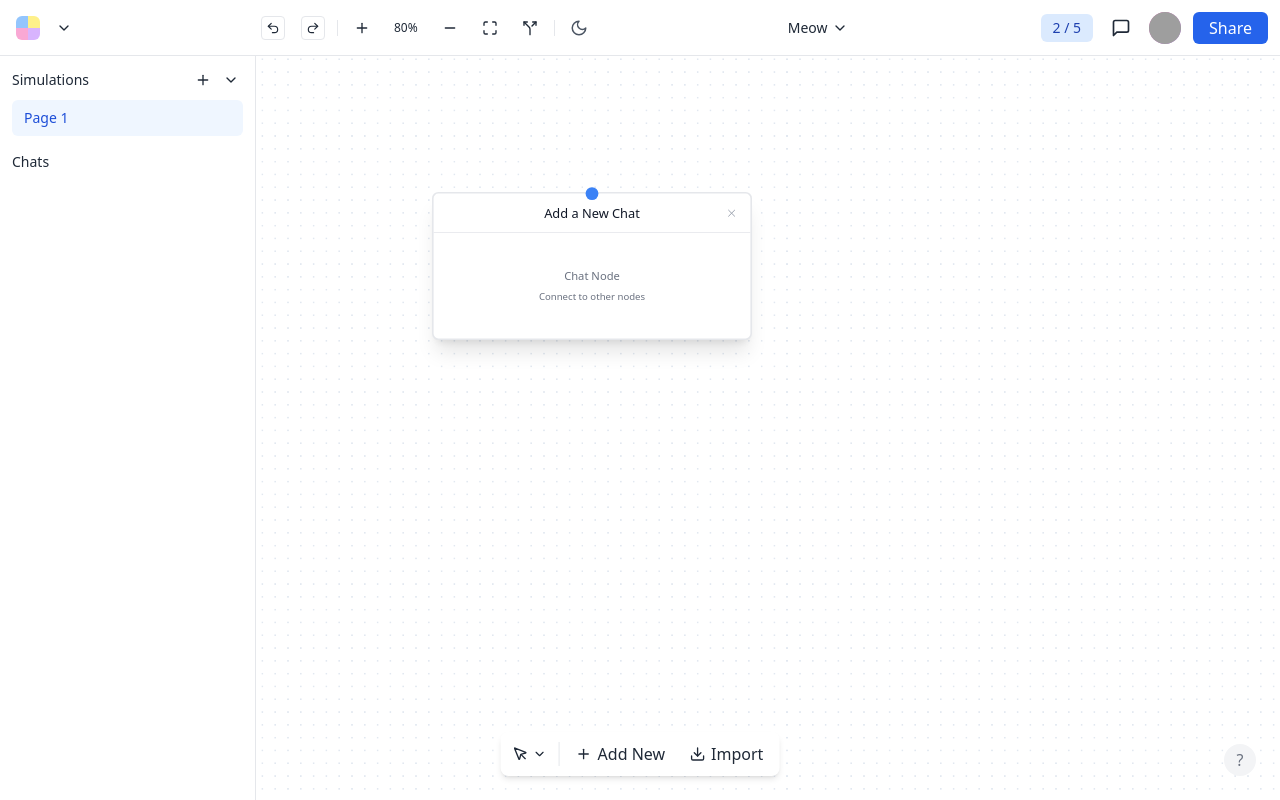
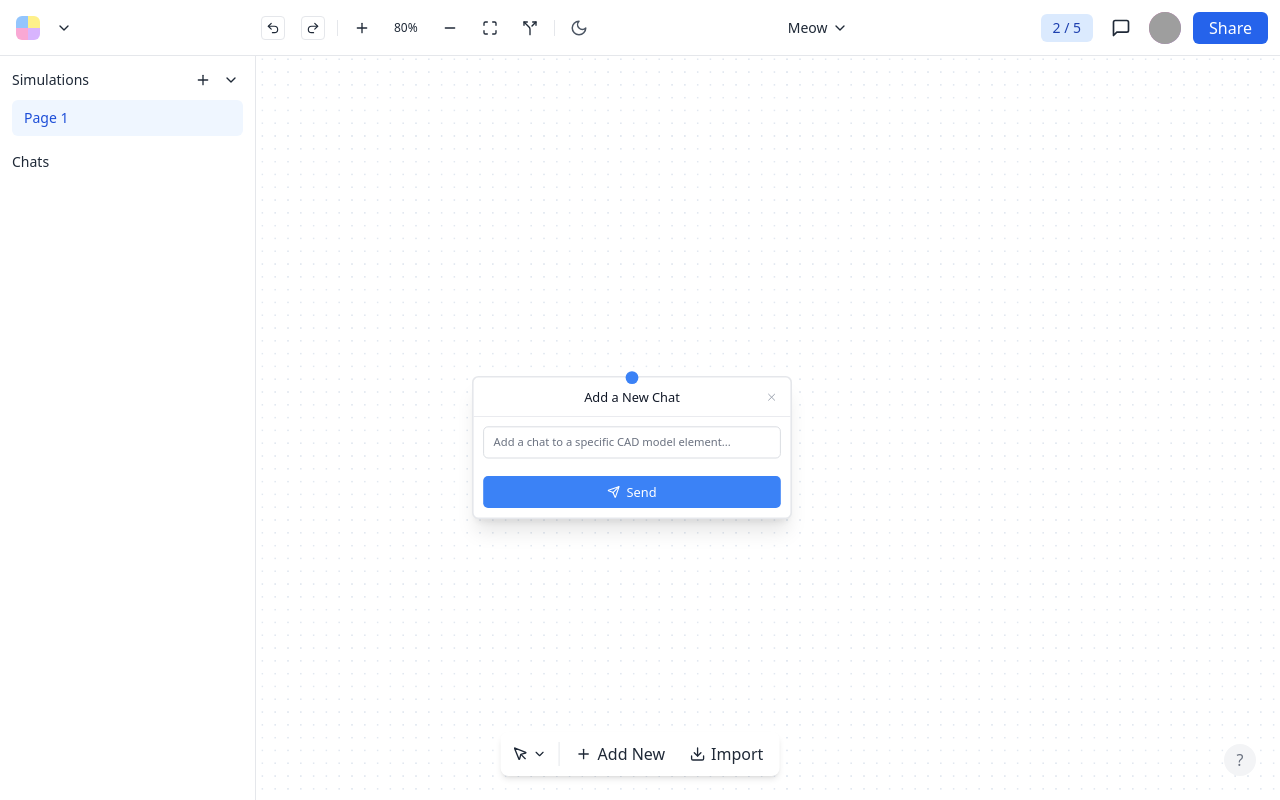
Before and after one commit to tonean/processor-cad, a React (Vite) app: page / in a window 1280 px wide. Both pictures are taken after a click on the button "Add New". Built offline with nearby package versions, Linux system fonts and the light colour scheme; grey boxes are pictures that could not be loaded.

Commit message:
Update modal with enhancements of input area

```diff
--- a/src/App.tsx
+++ b/src/App.tsx
@@ -208,8 +208,8 @@ export function App() {
     // Only set initial position if modal is not already open
     if (!isModalOpen) {
       // Position modal more to the right and down on the canvas
-      const initialX = -pan.x / zoom + 220; // More to the right (was 100)
-      const initialY = -pan.y / zoom + 170; // More down (was 100)
+      const initialX = -pan.x / zoom + 270; // More to the right (was 100)
+      const initialY = -pan.y / zoom + 400; // Much more down (was 170)
       setModalPosition({ x: initialX, y: initialY });
     }
     setIsModalOpen(true);
--- a/src/components/DraggableModal.tsx
+++ b/src/components/DraggableModal.tsx
@@ -1,5 +1,5 @@
 import React, { useState, useRef, useEffect, useCallback } from 'react';
-import { XIcon } from 'lucide-react';
+import { XIcon, SendIcon } from 'lucide-react';
 
 interface DraggableModalProps {
   isOpen: boolean;
@@ -26,7 +26,21 @@ export const DraggableModal: React.FC<DraggableModalProps> = ({
 }) => {
   const [isDragging, setIsDragging] = useState(false);
   const [dragOffset, setDragOffset] = useState({ x: 0, y: 0 });
+  const [inputValue, setInputValue] = useState('');
   const modalRef = useRef<HTMLDivElement>(null);
+  const textareaRef = useRef<HTMLTextAreaElement>(null);
+
+  // Auto-resize textarea
+  useEffect(() => {
+    if (textareaRef.current) {
+      textareaRef.current.style.height = 'auto';
+      textareaRef.current.style.height = `${Math.min(textareaRef.current.scrollHeight, 120)}px`;
+    }
+  }, [inputValue]);
+
+  const handleTextareaChange = (e: React.ChangeEvent<HTMLTextAreaElement>) => {
+    setInputValue(e.target.value);
+  };
 
   const handleMouseDown = (e: React.MouseEvent) => {
     console.log('Modal mouse down - starting drag');
@@ -134,11 +148,28 @@ export const DraggableModal: React.FC<DraggableModalProps> = ({
         </button>
       </div>
 
-      {/* Empty content area */}
+      {/* Content area */}
       <div className="p-3">
-        <div className="text-gray-500 dark:text-gray-400 text-center py-8">
-          <p className="text-sm">Chat Node</p>
-          <p className="text-xs mt-2">Connect to other nodes</p>
+        <div className="space-y-4">
+          <div className="relative">
+            <textarea
+              ref={textareaRef}
+              value={inputValue}
+              onChange={handleTextareaChange}
+              placeholder="Add a chat to a specific CAD model element..."
+              rows={1}
+              className="w-full px-3 py-2 bg-white dark:bg-gray-700 border border-gray-300 dark:border-gray-600 rounded-md text-sm text-gray-900 dark:text-gray-100 placeholder-gray-500 dark:placeholder-gray-400 focus:outline-none focus:ring-2 focus:ring-blue-500 focus:border-transparent transition-all duration-200 resize-none overflow-hidden"
+              style={{
+                minHeight: '40px',
+                maxHeight: '120px'
+              }}
+            />
+          </div>
+
+          <button className="w-full bg-blue-500 hover:bg-blue-600 text-white font-medium py-2 px-4 rounded-md transition-colors duration-200 flex items-center justify-center space-x-2">
+            <SendIcon size={16} />
+            <span>Send</span>
+          </button>
         </div>
       </div>
     </div>
```
